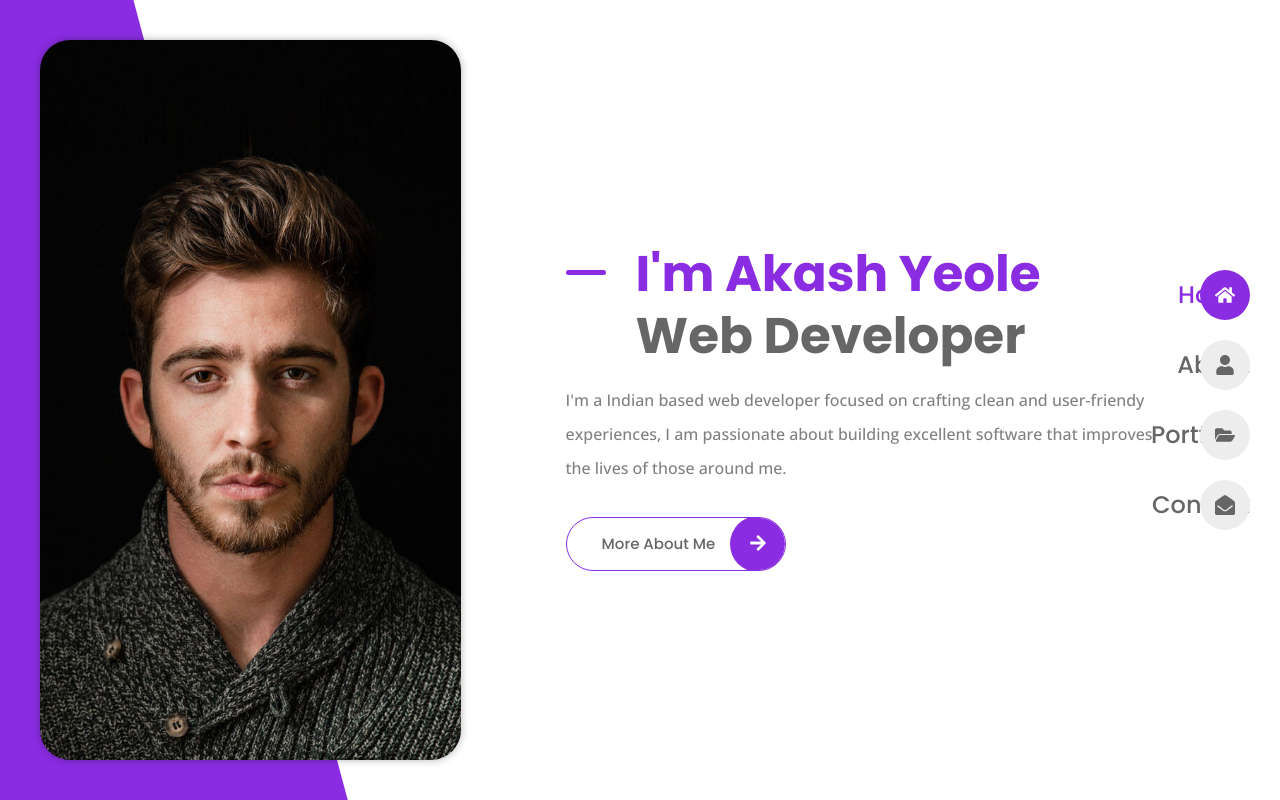
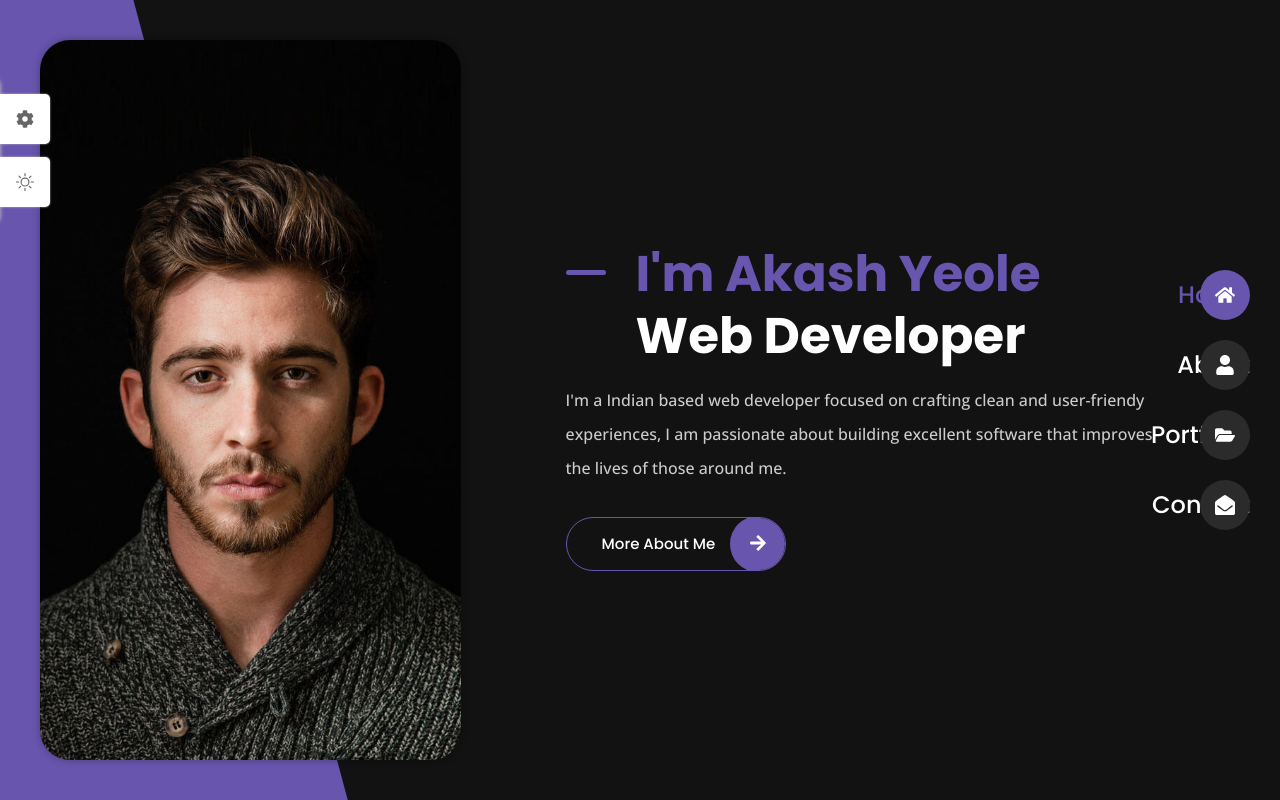
Before and after one commit to akashyeole/akashyeole.live, a React (Vite) app: page / in a window 1280 px wide. Built offline with nearby package versions, Linux system fonts and the light colour scheme; a web font is replaced by a local one.

Commit message:
finished for desktop view with themes and color

```diff
--- a/src/App.css
+++ b/src/App.css
@@ -33,6 +33,14 @@
     --weight-700: 700;
     --weight-800: 800;
 
+}
+
+.dark-theme {
+    --title-color: hsl(0, 0%, 100%);
+    --text-color: hsl(0, 0%, 80%);
+    --body-color: hsl(0, 0%, 7%);
+    --container-color: hsl(0, 1%, 17%);
+    --border-color: hsl(0, 0%, 15%);
 }
 
 /* ================== BASE ================== */
--- a/src/App.jsx
+++ b/src/App.jsx
@@ -3,6 +3,7 @@
 import './App.css'
 
 import Navbar from './components/Navbar'
+import Themes from './components/Themes'
 import Home from './pages/home/Home'
 import About from './pages/about/About'
 import Portfolio from './pages/portfolio/Portfolio'
@@ -11,7 +12,8 @@
 function App() {
   return (
     <BrowserRouter>
-      <Navbar/>
+      <Navbar />
+      <Themes />
       <Routes>
         <Route index element={<Home/>} />
         <Route path='about' element={<About/>} />
--- /dev/null
+++ b/src/components/ThemeItem.jsx
@@ -0,0 +1,9 @@
+import React from 'react'
+
+const ThemeItem = ({color, img, changeColor}) => {
+  return (
+    <img src={img} alt="" className="theme__img" onClick={() => {changeColor(color)}}/>
+  );
+}
+
+export default ThemeItem
--- /dev/null
+++ b/src/components/Themes.jsx
@@ -0,0 +1,77 @@
+import React, { useEffect, useState } from 'react'
+import { themes } from '../data'
+import ThemeItem from './ThemeItem'
+import { FaCog } from 'react-icons/fa'
+import { BsSun, BsMoon } from 'react-icons/bs'
+import './themes.css'
+
+const getStorageColor = () => {
+    let color = 'hsl(252, 35%, 51%)';
+    if(localStorage.getItem('color')) {
+        color = localStorage.getItem('color');
+    }
+    return color;
+}
+
+const getStorageTheme = () => {
+    let theme = 'dark-theme';
+    if(localStorage.getItem('theme')) {
+        theme = localStorage.getItem('theme');
+    }
+    return theme;
+}
+
+const Themes = () => {
+    const [showSwitcher, setShowSwitcher] = useState(false);
+    const [color, setColor] = useState(getStorageColor());
+    const [theme, setTheme] = useState(getStorageTheme());
+
+    const changeColor = (color) => {
+        setColor(color);
+    };
+
+    const toggleTheme = () => {
+        if(theme === 'light-theme') {
+            setTheme('dark-theme');
+        } else {
+            setTheme('light-theme');
+        }
+    };
+
+    useEffect(() => {
+        document.documentElement.style.setProperty('--first-color', color);
+        localStorage.setItem('color', color);
+    }, [color]);
+
+    useEffect(() => {
+        document.documentElement.className = theme;
+        localStorage.setItem('theme', theme);
+    }, [theme]);
+
+  return (
+    <div>
+        <div className={`${showSwitcher ? 'show-switcher' : ''} style__switcher`}>
+            <div
+                className="style__switcher-toggler"
+                onClick={() => setShowSwitcher(!showSwitcher)}>
+                <FaCog />
+            </div>
+
+            <div className="theme__toggler" onClick={toggleTheme}>
+                {theme === 'light-theme' ? <BsMoon /> : <BsSun />}
+            </div>
+
+            <h3 className="style__switcher-title">Style Switcher</h3>
+            <div className="style__switcher-items">
+                {themes.map((theme, index) => {
+                    return <ThemeItem key={index} {...theme} changeColor={changeColor}/>;
+                })}
+            </div>
+
+            <div className="style__switcher-close" onClick={() => setShowSwitcher(false)}>&times;</div>
+        </div>
+    </div>
+  )
+}
+
+export default Themes
--- a/src/components/navbar.css
+++ b/src/components/navbar.css
@@ -18,6 +18,10 @@
     column-gap: 24px;
     border-bottom: 1px solid var(--border-color);
     padding-block: 14px;
+}
+
+.dark-theme .nav__link {
+    border-color: hsl(0, 0%, 20%);
 }
 
 .nav__icon,
--- /dev/null
+++ b/src/components/themes.css
@@ -0,0 +1,85 @@
+.style__switcher {
+    position: fixed;
+    left: 0;
+    top: 10%;
+    background-color: var(--text-white);
+    z-index: 10;
+    width: 220px;
+    padding: 15px;
+    box-shadow: 0 0 4px hsl(0, 0%, 80%);
+    transform: translateX(-100%);
+    transition: all 0.3s ease;
+}
+
+.show-switcher {
+    transform: translateX(0);
+}
+
+.style__switcher,
+.style__switcher-toggler,
+.theme__toggler {
+    border-radius: 0 5px 5px 0;
+}
+
+.style__switcher-items {
+    display: grid;
+    grid-template-columns: repeat(5, 1fr);
+    column-gap: 4px;
+    row-gap: 8px;
+}
+
+.style__switcher-title,
+.style__switcher-toggler,
+.theme__toggler,
+.style__switcher-close {
+    color: hsl(0, 0%, 40%);
+}
+
+.style__switcher-title {
+    font-size: var(--small-font-size);
+    font-weight: var(--weight-600);
+    border-bottom: 1px solid hsl(0, 0%, 87%);
+    padding-bottom: 5px;
+    margin-bottom: 15px;
+}
+
+.theme__img {
+    width: 30px;
+    cursor: pointer;
+}
+
+.style__switcher-toggler,
+.theme__toggler {
+    position: absolute;
+    left: 100%;
+    background-color: var(--text-white);
+    height: 50px;
+    width: 50px;
+    font-size: var(--large-font-size);
+    cursor: pointer;
+    display: grid;
+    place-items: center;
+    box-shadow: 0 0 2px hsl(0, 0%, 80%);
+    transition: all 0.3s ease;
+}
+
+.show-switcher .style__switcher-toggler,
+.show-switcher .theme__toggler {
+    left: -100%;
+}
+
+.style__switcher-toggler {
+    top: 10%;
+}
+
+.theme__toggler {
+    bottom: 10%;
+}
+
+.style__switcher-close {
+    cursor: pointer;
+    font-size: var(--h2-font-size);
+    position: absolute;
+    top: 2%;
+    right: 15px;
+}
```
